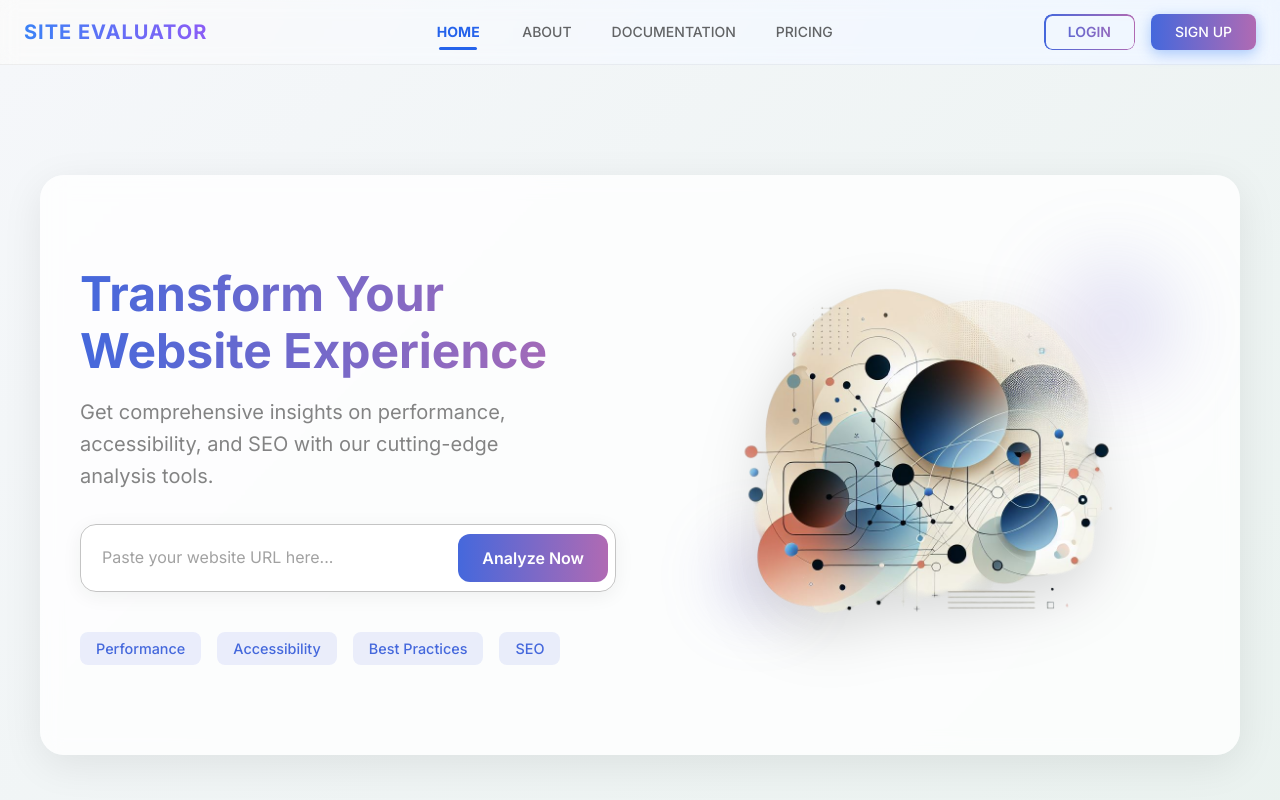
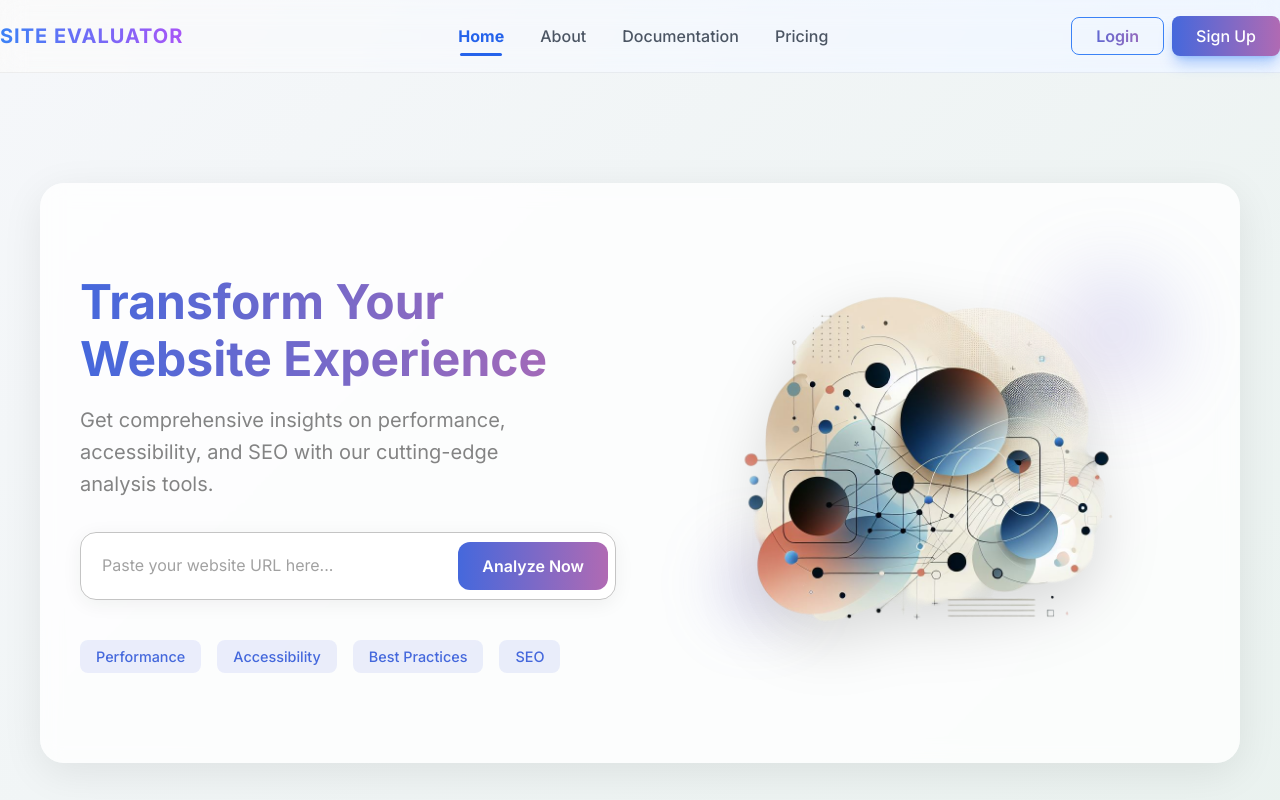
Before and after one commit to dakshpokar/UnifiedWebInsights, a React (Vite) app in the folder site-evaluator/: page / in a window 1280 px wide. Shown: the top 800 px of the page. Built offline with nearby package versions, Linux system fonts and the light colour scheme.

Commit message:
feat: refactor Header component to use Tailwind CSS for styling and improve layout

```diff
--- a/site-evaluator/src/components/Header.tsx
+++ b/site-evaluator/src/components/Header.tsx
@@ -1,5 +1,4 @@
 import React from 'react';
-import { AppBar, Toolbar, Typography, Button, Box, Container } from '@mui/material';
 import { Link, useLocation } from 'react-router-dom';
 
 const Header: React.FC = () => {
@@ -10,197 +9,77 @@ const Header: React.FC = () => {
   };
 
   return (
-    <AppBar
-      position="static"
-      elevation={0}
-      sx={{
-        bgcolor: 'transparent',
-        borderBottom: '1px solid rgba(0, 0, 0, 0.05)',
-        backdropFilter: 'blur(8px)',
-      }}
-    >
-      <Container maxWidth="xl">
-        <Toolbar disableGutters sx={{ py: 1 }}>
+    <header className="sticky top-0 z-10 bg-transparent border-b border-black/5 backdrop-blur-md">
+      <div className="container mx-auto max-w-7xl">
+        <div className="flex items-center justify-between py-4 px-4 lg:px-0">
           {/* Logo/Brand */}
-          <Typography
-            variant="h6"
-            noWrap
-            component={Link}
+          <Link
             to="/"
-            sx={{
-              mr: 2,
-              display: 'flex',
-              fontWeight: 700,
-              background: 'linear-gradient(to right, #3b82f6, #8b5cf6)',
-              WebkitBackgroundClip: 'text',
-              WebkitTextFillColor: 'transparent',
-              textDecoration: 'none',
-              flexGrow: { xs: 1, md: 0 },
-              letterSpacing: '0.05em'
-            }}
+            className="mr-8 font-bold text-xl tracking-wider bg-gradient-to-r from-blue-500 to-purple-500 bg-clip-text text-transparent flex-grow md:flex-grow-0"
           >
             SITE EVALUATOR
-          </Typography>
+          </Link>
 
           {/* Navigation Links */}
-          <Box sx={{
-            flexGrow: 1,
-            display: 'flex',
-            justifyContent: 'center',
-            mx: 2
-          }}>
-            <Button
-              component={Link}
+          <div className="flex-1 flex justify-center mx-2">
+            <Link
               to="/"
-              sx={{
-                mx: 1.5,
-                color: isActive('/') ? 'primary.main' : 'text.secondary',
-                fontWeight: isActive('/') ? 700 : 500,
-                position: 'relative',
-                '&::after': isActive('/') ? {
-                  content: '""',
-                  position: 'absolute',
-                  bottom: 0,
-                  left: '20%',
-                  width: '60%',
-                  height: '3px',
-                  borderRadius: '2px',
-                  bgcolor: 'primary.main'
-                } : {}
-              }}
+              className={`mx-1.5 relative px-3 py-2 ${
+                isActive('/')
+                  ? 'text-blue-600 font-bold after:content-[""] after:absolute after:bottom-0 after:left-[20%] after:w-[60%] after:h-[3px] after:rounded-md after:bg-blue-600'
+                  : 'text-gray-600 font-medium'
+              }`}
             >
               Home
-            </Button>
-            <Button
-              component={Link}
+            </Link>
+            <Link
               to="/evaluate"
-              sx={{
-                mx: 1.5,
-                color: isActive('/evaluate') ? 'primary.main' : 'text.secondary',
-                fontWeight: isActive('/evaluate') ? 700 : 500,
-                position: 'relative',
-                '&::after': isActive('/evaluate') ? {
-                  content: '""',
-                  position: 'absolute',
-                  bottom: 0,
-                  left: '20%',
-                  width: '60%',
-                  height: '3px',
-                  borderRadius: '2px',
-                  bgcolor: 'primary.main'
-                } : {}
-              }}
+              className={`mx-1.5 relative px-3 py-2 ${
+                isActive('/evaluate')
+                  ? 'text-blue-600 font-bold after:content-[""] after:absolute after:bottom-0 after:left-[20%] after:w-[60%] after:h-[3px] after:rounded-md after:bg-blue-600'
+                  : 'text-gray-600 font-medium'
+              }`}
             >
               About
-            </Button>
-            <Button
-              component={Link}
+            </Link>
+            <Link
               to="/history"
-              sx={{
-                mx: 1.5,
-                color: isActive('/history') ? 'primary.main' : 'text.secondary',
-                fontWeight: isActive('/history') ? 700 : 500,
-                position: 'relative',
-                '&::after': isActive('/history') ? {
-                  content: '""',
-                  position: 'absolute',
-                  bottom: 0,
-                  left: '20%',
-                  width: '60%',
-                  height: '3px',
-                  borderRadius: '2px',
-                  bgcolor: 'primary.main'
-                } : {}
-              }}
+              className={`mx-1.5 relative px-3 py-2 ${
+                isActive('/history')
+                  ? 'text-blue-600 font-bold after:content-[""] after:absolute after:bottom-0 after:left-[20%] after:w-[60%] after:h-[3px] after:rounded-md after:bg-blue-600'
+                  : 'text-gray-600 font-medium'
+              }`}
             >
               Documentation
-            </Button>
-            <Button
-              component={Link}
+            </Link>
+            <Link
               to="/about"
-              sx={{
-                mx: 1.5,
-                color: isActive('/about') ? 'primary.main' : 'text.secondary',
-                fontWeight: isActive('/about') ? 700 : 500,
-                position: 'relative',
-                '&::after': isActive('/about') ? {
-                  content: '""',
-                  position: 'absolute',
-                  bottom: 0,
-                  left: '20%',
-                  width: '60%',
-                  height: '3px',
-                  borderRadius: '2px',
-                  bgcolor: 'primary.main'
-                } : {}
-              }}
+              className={`mx-1.5 relative px-3 py-2 ${
+                isActive('/about')
+                  ? 'text-blue-600 font-bold after:content-[""] after:absolute after:bottom-0 after:left-[20%] after:w-[60%] after:h-[3px] after:rounded-md after:bg-blue-600'
+                  : 'text-gray-600 font-medium'
+              }`}
             >
               Pricing
-            </Button>
-          </Box>
+            </Link>
+          </div>
 
           {/* Right side buttons */}
-          <Box sx={{ flexGrow: 0 }}>
-            <Button
-              variant="text"
-              color="primary"
-              sx={{
-                mr: 2,
-                borderRadius: '8px',
-                px: 3,
-                position: 'relative',
-                overflow: 'hidden',
-                background: 'linear-gradient(90deg, #4568dc 0%, #b06ab3 100%)',
-                WebkitBackgroundClip: 'text',
-                WebkitTextFillColor: 'transparent',
-                fontWeight: 600,
-                '&::before': {
-                  content: '""',
-                  position: 'absolute',
-                  top: 0,
-                  left: 0,
-                  right: 0,
-                  bottom: 0,
-                  borderRadius: '8px',
-                  padding: '1.5px',
-                  background: 'linear-gradient(90deg, #4568dc 0%, #b06ab3 100%)',
-                  mask: 'linear-gradient(#fff 0 0) content-box, linear-gradient(#fff 0 0)',
-                  maskComposite: 'exclude',
-                  WebkitMaskComposite: 'xor',
-                  pointerEvents: 'none'
-                },
-                '&:hover': {
-                  backgroundColor: 'rgba(69, 104, 220, 0.04)',
-                  transform: 'translateY(-2px)',
-                  boxShadow: '0 6px 20px rgba(176, 106, 179, 0.3)',
-                  transition: 'all 0.3s ease'
-                },
-              }}
+          <div className="flex items-center">
+            <button
+              className="mr-2 px-6 py-1.5 rounded-lg font-semibold bg-gradient-to-r from-[#4568dc] to-[#b06ab3] bg-clip-text text-transparent relative hover:bg-blue-500/5 hover:-translate-y-0.5 transition-all duration-300 hover:shadow-lg hover:shadow-purple-500/30 before:content-[''] before:absolute before:inset-0 before:p-[1.5px] before:rounded-lg border border-blue-500 before:from-[#4568dc] before:to-[#b06ab3] before:mask-composite-exclude"
             >
               Login
-            </Button>
-            <Button
-              variant="contained"
-              color="primary"
-              sx={{
-                borderRadius: '8px',
-                px: 3,
-                boxShadow: '0 4px 14px 0 rgba(59, 130, 246, 0.4)',
-                background: 'linear-gradient(90deg, #4568dc 0%, #b06ab3 100%)',
-                '&:hover': {
-                  background: 'linear-gradient(90deg, #3f5bd5 0%, #a55aa8 100%)',
-                  transform: 'translateY(-2px)',
-                  boxShadow: '0 6px 20px rgba(176, 106, 179, 0.3)',
-                  transition: 'all 0.3s ease'
-                },
-              }}
+            </button>
+            <button
+              className="px-6 py-2 rounded-lg font-medium text-white shadow-lg shadow-blue-500/40 bg-gradient-to-r from-[#4568dc] to-[#b06ab3] hover:from-[#3f5bd5] hover:to-[#a55aa8] hover:-translate-y-0.5 hover:shadow-xl hover:shadow-purple-500/30 transition-all duration-300"
             >
               Sign Up
-            </Button>
-          </Box>
-        </Toolbar>
-      </Container>
-    </AppBar>
+            </button>
+          </div>
+        </div>
+      </div>
+    </header>
   );
 };
 
```
